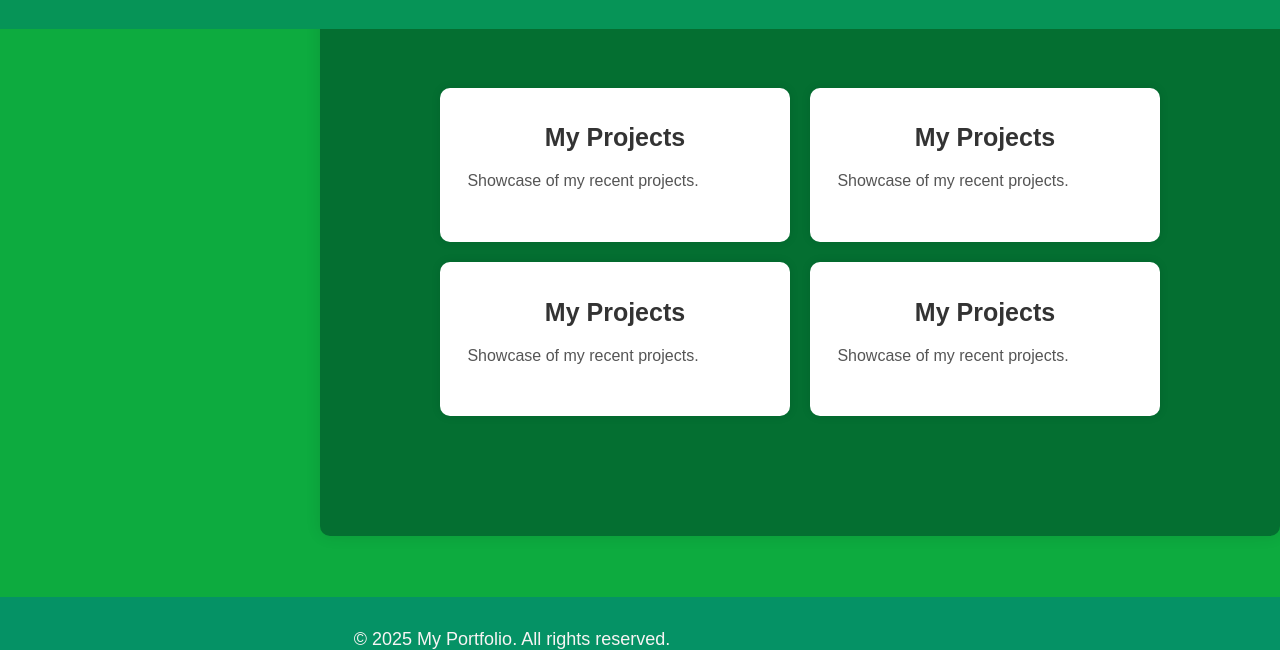
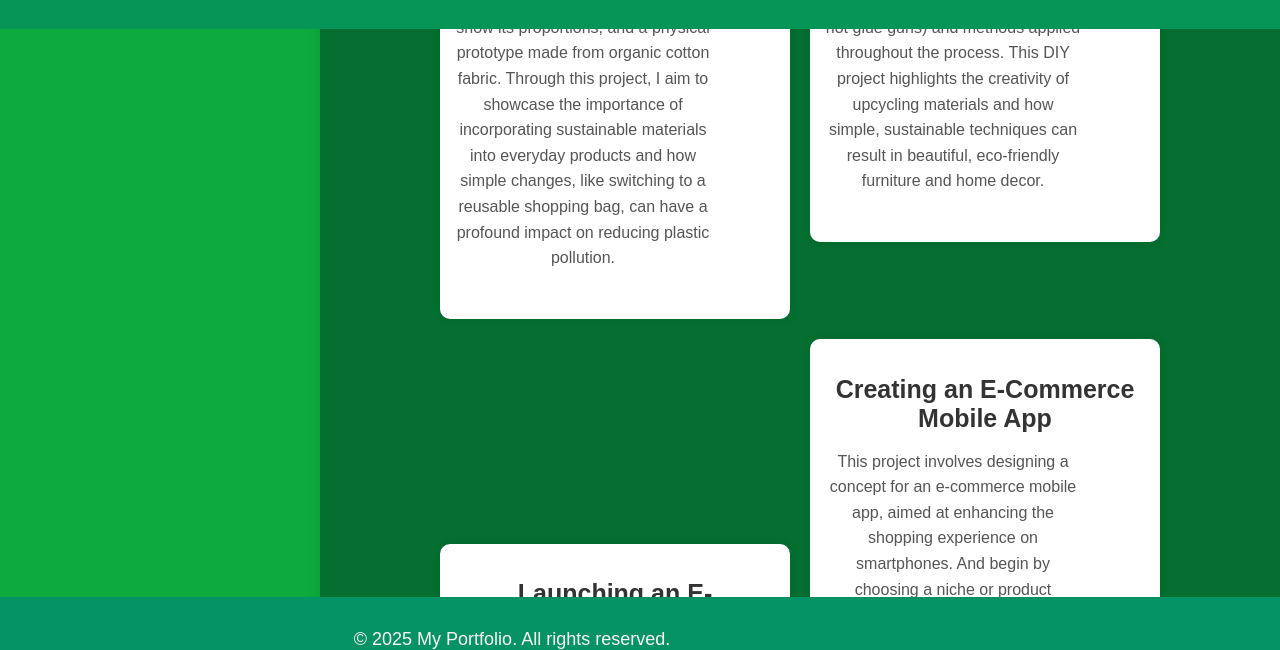
Before and after one commit to NIM123210/nimaportfolio-main, a plain HTML site: page project.html in a window 1280 px wide. Shown: the part 118-768 px from the top of the page. Drawn offline with Linux system fonts and the light colour scheme.

Commit message:
content adding

```diff
--- a/project.html
+++ b/project.html
@@ -24,23 +24,67 @@
     </header>
     <main class="projects-container">
         <div class="project-item">
-            <h2>My Projects</h2>
-            <p>Showcase of my recent projects.</p>
+            <h2>Eco-friendly Product Design</h2>
+            <p>This project aims to design a sustainable, reusable shopping bag to reduce the widespread use of single-use plastic bags,
+                 which are a major environmental issue. Plastic bags take hundreds of years to decompose and contribute significantly to pollution.
+                  The reusable shopping bag is crafted from organic cotton, a biodegradable material that has a much lower environmental impact
+                  compared to conventional plastic bags. The design is both practical and eco-friendly, offering a spacious interior for carrying
+                  groceries while remaining lightweight and compact. It features reinforced handles for durability and folds into a small pouch,
+                  making it convenient for consumers to carry around in their bags or pockets.
+
+            The sustainability aspect of this design is key. Organic cotton is not only biodegradable, but it also requires fewer pesticides
+             and chemicals compared to regular cotton. By promoting the use of reusable bags, this product helps reduce plastic consumption and
+             encourages more environmentally conscious consumer behavior. The bag is also machine washable, making it reusable for years, further
+             reducing waste. The presentation of this design includes detailed sketches to visualize the shape and structure of the bag, 3D models
+              to show its proportions, and a physical prototype made from organic cotton fabric. Through this project, I aim to showcase the
+               importance of incorporating sustainable materials into everyday products and how simple changes, like switching to a reusable
+               shopping bag, can have a profound impact on reducing plastic pollution.</p>
             <img src="" alt="">
         </div>
         <div class="project-item">
-            <h2>My Projects</h2>
-            <p>Showcase of my recent projects.</p>
+            <h2>DIY Furniture or Home Decor Project</h2>
+            <p>The DIY Furniture or Home Decor Project involves building or repurposing furniture or decor items using sustainable materials,
+                 such as creating a coffee table from wooden pallets or designing wall art from recycled items. The process begins by gathering
+                 the necessary materials, like used wooden pallets or old household items, and preparing them for the project by cleaning, sanding,
+                  or cutting as needed. For a coffee table, the pallets are carefully stacked and assembled using screws and wood glue to form a
+                  sturdy base, with additional features like storage shelves or a smooth tabletop added for functionality. For a wall art piece,
+                  recycled materials such as bottle caps, old magazines, or metal scraps are arranged and attached in a creative design.
+
+                The visual component of this project includes detailed photos at each stage: from the raw materials, through the steps of cutting,
+                 assembling, or painting, to the final completed piece. These images demonstrate the transformation of everyday items into functional
+                  and aesthetically pleasing decor. The presentation would also include explanations of the tools used (like saws, drills, or hot
+                   glue guns) and methods applied throughout the process. This DIY project highlights the creativity of upcycling materials and how
+                   simple, sustainable techniques can result in beautiful, eco-friendly furniture and home decor.</p>
             <img src="" alt="">
         </div>
         <div class="project-item">
-            <h2>My Projects</h2>
-            <p>Showcase of my recent projects.</p>
+            <h2>Launching an E-Commerce Business</h2>
+            <p> This project involves creating a detailed plan for launching an e-commerce business. First,  select a product or service to
+                 sell and conduct market research to understand your target audience and competitors. Then,  choose an e-commerce platform
+                 (e.g., Shopify or WooCommerce) and design a user-friendly website with high-quality product images and smooth checkout processes.
+                 Next, you will develop a digital marketing strategy using SEO, social media, and email campaigns to attract customers.
+                  Logistics, such as inventory management, shipping, and customer service, will also be covered. Additionally, you’ll create
+                  a financial plan, including a budget and revenue goals. By the end of the project, you will have a comprehensive business plan
+                  and strategy for successfully launching an e-commerce store.</p>
             <img src="" alt="">
         </div>
         <div class="project-item">
-            <h2>My Projects</h2>
-            <p>Showcase of my recent projects.</p>
+            <h2>Creating an E-Commerce Mobile App</h2>
+            <p>This project involves designing a concept for an e-commerce mobile app, aimed at enhancing the shopping experience on smartphones.
+                 And begin by choosing a niche or product category, such as fashion, gadgets, or handmade goods, and then outline the core
+                 features of the app. These features could include product browsing, a secure payment gateway, a shopping cart, order tracking,
+                  and user reviews. The app's user interface should be intuitive, with smooth navigation and a responsive design to ensure a
+                   seamless shopping experience. You will also create wireframes or prototypes that display how each screen in the app will
+                   function and look. In addition to designing the app, the project includes developing a marketing strategy to promote the app,
+                    such as app store optimization (ASO), social media campaigns, and email marketing. You will also plan the logistical aspects
+                    of the app, such as inventory management, order fulfillment, and customer support. The presentation of the project will
+                     showcase the app's features, user interface, and marketing strategies, emphasizing how a mobile e-commerce app can improve
+                      user engagement and expand a business's reach. This project offers insight into the development and marketing of mobile
+                       e-commerce platforms, which are increasingly important in today's retail environment.
+
+
+
+            </p>
             <img src="" alt="">
         </div>
     </main>
```
